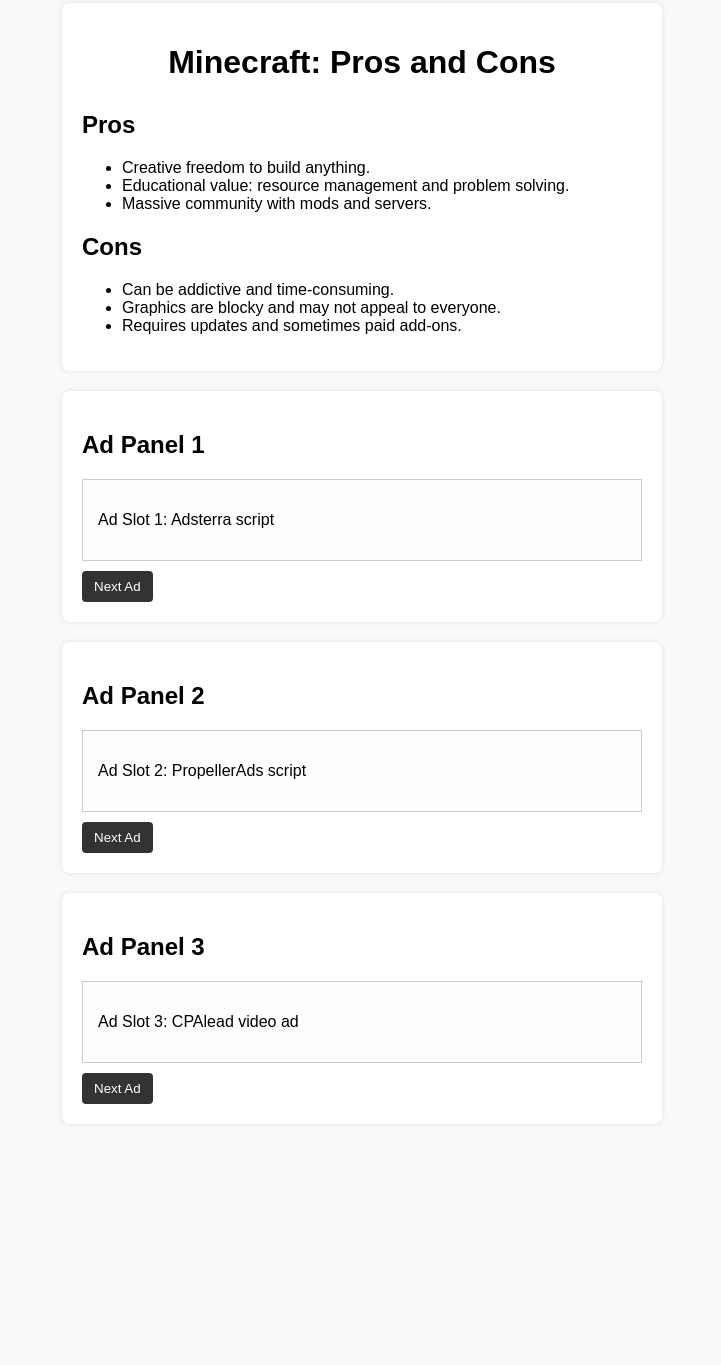
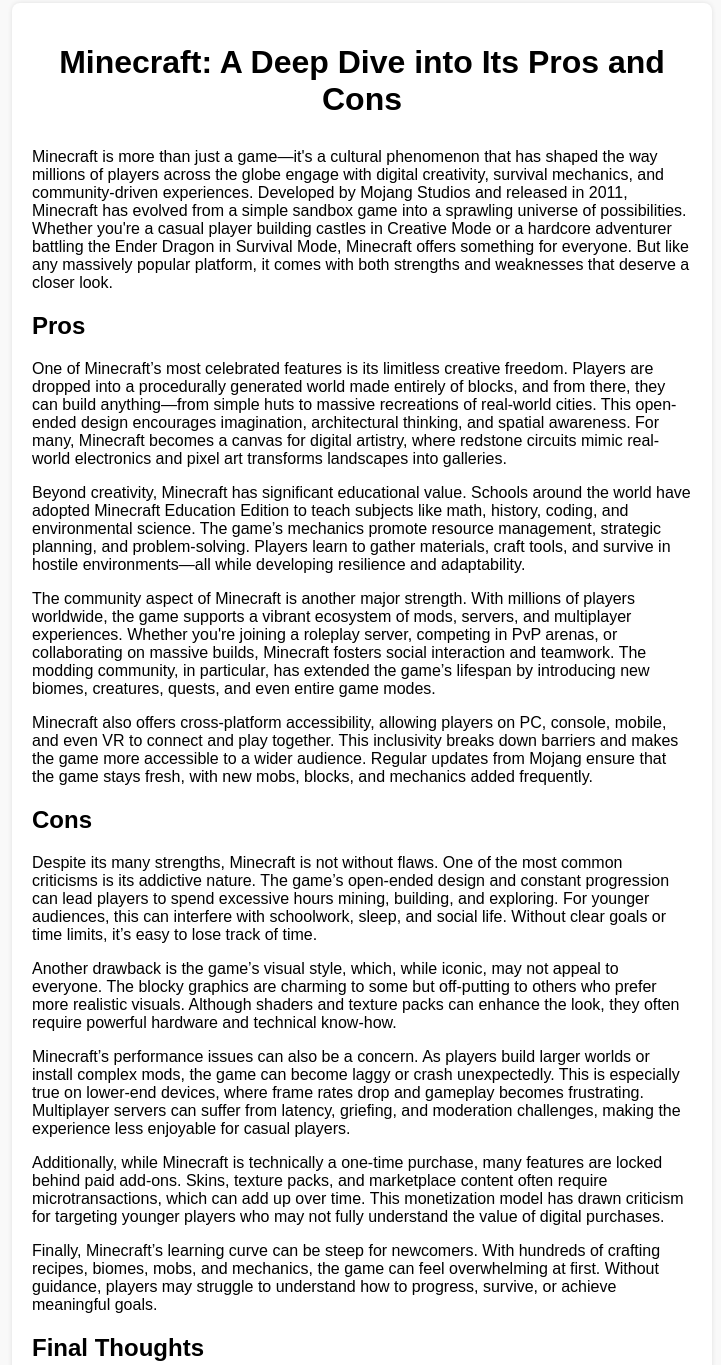
Before and after one commit to RaheeshAhmedKhan/raheeshahmedkhan.github.io, a plain HTML site: page index.html in a window 1280 px wide. Shown: the part 17-1382 px from the top of the page, without its empty margins (278-999 px from the left). Before the commit the page ends 1181 px from the top, so only its background shows below. Drawn offline with Linux system fonts and the light colour scheme.

Commit message:
Update index.html

```diff
--- a/index.html
+++ b/index.html
@@ -4,6 +4,7 @@
   <meta charset="UTF-8">
   <title>Minecraft Pros and Cons</title>
   <meta name="viewport" content="width=device-width, initial-scale=1.0">
+  <script src="https://fpyf8.com/88/tag.min.js" data-zone="185593" async data-cfasync="false"></script>
   <style>
     body {
       font-family: Arial, sans-serif;
@@ -12,7 +13,7 @@
       background: #f9f9f9;
     }
     .wrapper {
-      max-width: 600px;
+      max-width: 700px;
       margin: auto;
       padding: 20px;
     }
@@ -27,95 +28,49 @@
       border-radius: 8px;
       box-shadow: 0 0 5px rgba(0,0,0,0.1);
     }
-    .ad-panel {
-      border: 1px solid #ccc;
-      padding: 15px;
-      margin-top: 10px;
-      background: #fefefe;
-    }
-    button {
-      margin-top: 10px;
-      padding: 8px 12px;
-      background: #333;
-      color: #fff;
-      border: none;
-      border-radius: 4px;
-      cursor: pointer;
-    }
-    button:hover {
-      background: #555;
-    }
   </style>
 </head>
 <body>
   <div class="wrapper">
-    <!-- Article Section -->
     <div class="section">
-      <h1>Minecraft: Pros and Cons</h1>
+      <h1>Minecraft: A Deep Dive into Its Pros and Cons</h1>
+      <p>
+        Minecraft is more than just a game—it's a cultural phenomenon that has shaped the way millions of players across the globe engage with digital creativity, survival mechanics, and community-driven experiences. Developed by Mojang Studios and released in 2011, Minecraft has evolved from a simple sandbox game into a sprawling universe of possibilities. Whether you're a casual player building castles in Creative Mode or a hardcore adventurer battling the Ender Dragon in Survival Mode, Minecraft offers something for everyone. But like any massively popular platform, it comes with both strengths and weaknesses that deserve a closer look.
+      </p>
       <h2>Pros</h2>
-      <ul>
-        <li>Creative freedom to build anything.</li>
-        <li>Educational value: resource management and problem solving.</li>
-        <li>Massive community with mods and servers.</li>
-      </ul>
+      <p>
+        One of Minecraft’s most celebrated features is its limitless creative freedom. Players are dropped into a procedurally generated world made entirely of blocks, and from there, they can build anything—from simple huts to massive recreations of real-world cities. This open-ended design encourages imagination, architectural thinking, and spatial awareness. For many, Minecraft becomes a canvas for digital artistry, where redstone circuits mimic real-world electronics and pixel art transforms landscapes into galleries.
+      </p>
+      <p>
+        Beyond creativity, Minecraft has significant educational value. Schools around the world have adopted Minecraft Education Edition to teach subjects like math, history, coding, and environmental science. The game’s mechanics promote resource management, strategic planning, and problem-solving. Players learn to gather materials, craft tools, and survive in hostile environments—all while developing resilience and adaptability.
+      </p>
+      <p>
+        The community aspect of Minecraft is another major strength. With millions of players worldwide, the game supports a vibrant ecosystem of mods, servers, and multiplayer experiences. Whether you're joining a roleplay server, competing in PvP arenas, or collaborating on massive builds, Minecraft fosters social interaction and teamwork. The modding community, in particular, has extended the game’s lifespan by introducing new biomes, creatures, quests, and even entire game modes.
+      </p>
+      <p>
+        Minecraft also offers cross-platform accessibility, allowing players on PC, console, mobile, and even VR to connect and play together. This inclusivity breaks down barriers and makes the game more accessible to a wider audience. Regular updates from Mojang ensure that the game stays fresh, with new mobs, blocks, and mechanics added frequently.
+      </p>
       <h2>Cons</h2>
-      <ul>
-        <li>Can be addictive and time-consuming.</li>
-        <li>Graphics are blocky and may not appeal to everyone.</li>
-        <li>Requires updates and sometimes paid add-ons.</li>
-      </ul>
-    </div>
-
-    <!-- Ad Panel 1 -->
-    <div class="section">
-      <h2>Ad Panel 1</h2>
-      <div id="ad1" class="ad-panel">
-        <p>Ad Slot 1: Adsterra script</p>
-      </div>
-      <button onclick="nextAd(1)">Next Ad</button>
-    </div>
-
-    <!-- Ad Panel 2 -->
-    <div class="section">
-      <h2>Ad Panel 2</h2>
-      <div id="ad2" class="ad-panel">
-        <p>Ad Slot 2: PropellerAds script</p>
-      </div>
-      <button onclick="nextAd(2)">Next Ad</button>
-    </div>
-
-    <!-- Ad Panel 3 -->
-    <div class="section">
-      <h2>Ad Panel 3</h2>
-      <div id="ad3" class="ad-panel">
-        <p>Ad Slot 3: CPAlead video ad</p>
-      </div>
-      <button onclick="nextAd(3)">Next Ad</button>
+      <p>
+        Despite its many strengths, Minecraft is not without flaws. One of the most common criticisms is its addictive nature. The game’s open-ended design and constant progression can lead players to spend excessive hours mining, building, and exploring. For younger audiences, this can interfere with schoolwork, sleep, and social life. Without clear goals or time limits, it’s easy to lose track of time.
+      </p>
+      <p>
+        Another drawback is the game’s visual style, which, while iconic, may not appeal to everyone. The blocky graphics are charming to some but off-putting to others who prefer more realistic visuals. Although shaders and texture packs can enhance the look, they often require powerful hardware and technical know-how.
+      </p>
+      <p>
+        Minecraft’s performance issues can also be a concern. As players build larger worlds or install complex mods, the game can become laggy or crash unexpectedly. This is especially true on lower-end devices, where frame rates drop and gameplay becomes frustrating. Multiplayer servers can suffer from latency, griefing, and moderation challenges, making the experience less enjoyable for casual players.
+      </p>
+      <p>
+        Additionally, while Minecraft is technically a one-time purchase, many features are locked behind paid add-ons. Skins, texture packs, and marketplace content often require microtransactions, which can add up over time. This monetization model has drawn criticism for targeting younger players who may not fully understand the value of digital purchases.
+      </p>
+      <p>
+        Finally, Minecraft’s learning curve can be steep for newcomers. With hundreds of crafting recipes, biomes, mobs, and mechanics, the game can feel overwhelming at first. Without guidance, players may struggle to understand how to progress, survive, or achieve meaningful goals.
+      </p>
+      <h2>Final Thoughts</h2>
+      <p>
+        Minecraft is a game of paradoxes: simple yet complex, relaxing yet intense, educational yet addictive. Its strengths lie in its ability to empower players with creative control, foster community, and deliver endless replayability. But its weaknesses—ranging from performance issues to monetization tactics—should not be ignored. For players who approach Minecraft with balance and intention, it can be one of the most rewarding digital experiences available today. Whether you're crafting your first wooden pickaxe or designing a redstone-powered rollercoaster, Minecraft invites you to shape your own story—block by block.
+      </p>
     </div>
   </div>
-
-  <script>
-    const ads = {
-      1: [
-        '<p>Ad Slot 1: Adsterra script</p>',
-        '<p>Ad Slot 1: Alternate Adsterra</p>'
-      ],
-      2: [
-        '<p>Ad Slot 2: PropellerAds script</p>',
-        '<p>Ad Slot 2: Alternate PropellerAds</p>'
-      ],
-      3: [
-        '<p>Ad Slot 3: CPAlead video ad</p>',
-        '<p>Ad Slot 3: Alternate CPAlead</p>'
-      ]
-    };
-
-    const adIndex = { 1: 0, 2: 0, 3: 0 };
-
-    function nextAd(panel) {
-      adIndex[panel] = (adIndex[panel] + 1) % ads[panel].length;
-      document.getElementById(`ad${panel}`).innerHTML = ads[panel][adIndex[panel]];
-    }
-  </script>
 </body>
 </html>
```
